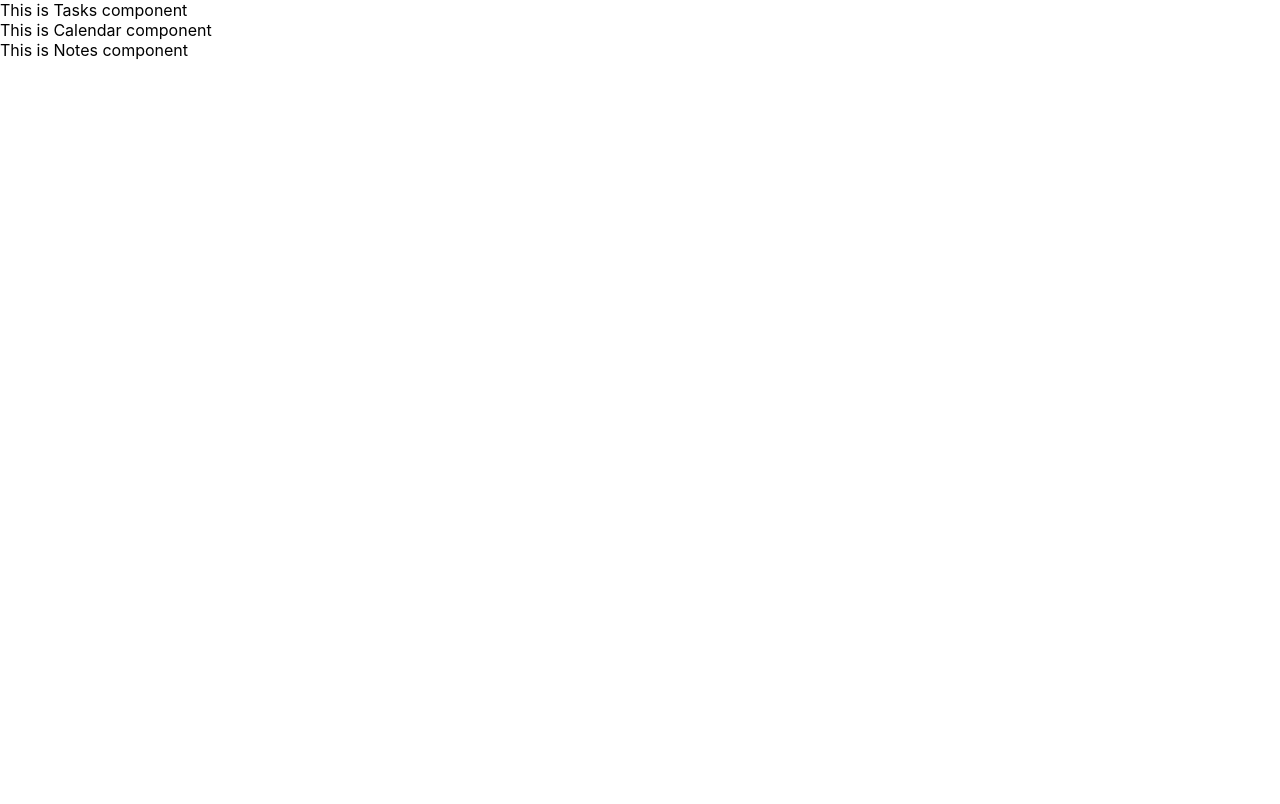
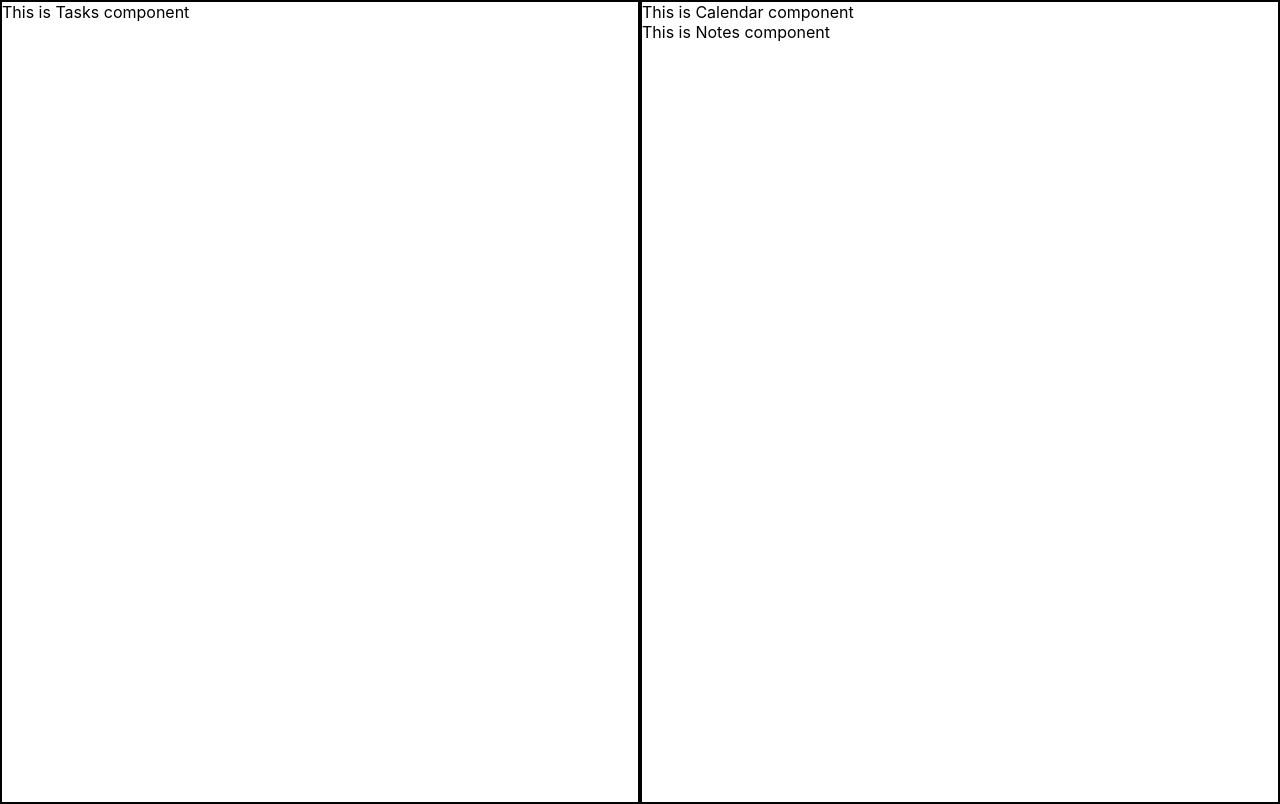
Before and after one commit to this-is-judith/weekly-planner, a React (Create React App) app: page / in a window 1280 px wide. Built offline with nearby package versions, Linux system fonts and the light colour scheme.

Commit message:
layout main component structures

```diff
--- a/src/App.js
+++ b/src/App.js
@@ -1,3 +1,4 @@
+import "./app.css";
 import Tasks from "./Components/Tasks";
 import Calendar from "./Components/Calendar";
 import Notes from "./Components/Notes";
@@ -5,12 +6,12 @@ import Notes from "./Components/Notes";
 function App() {
   return (
     <>
-    <div className="tasks-container">
+      <div className="home-container">
+        <div className="main-container tasks-container">
           <Tasks />
-
-
         </div>
 
+        <div className="main-container">
           <div className="calendar-container">
             <Calendar />
           </div>
@@ -18,6 +19,8 @@ function App() {
           <div className="notes-container">
             <Notes />
           </div>
+        </div>
+      </div>
     </>
   );
 }
--- /dev/null
+++ b/src/app.css
@@ -0,0 +1,17 @@
+.home-container {
+  display: flex;
+}
+
+html,
+body {
+  margin: 0;
+  padding: 0;
+  overflow: hidden;
+}
+
+.main-container {
+  border: 2px solid black;
+  flex: 1;
+  height: 100vh;
+  overflow-y: auto;
+}
```
Lines whose indentation alone changed are shown as unchanged.
